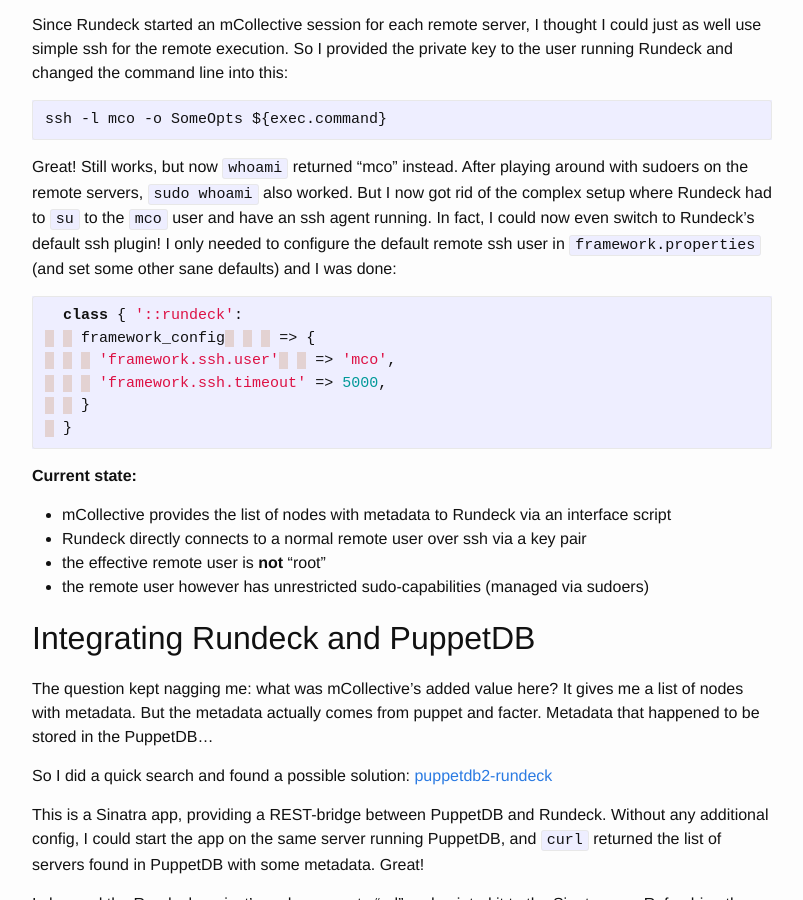
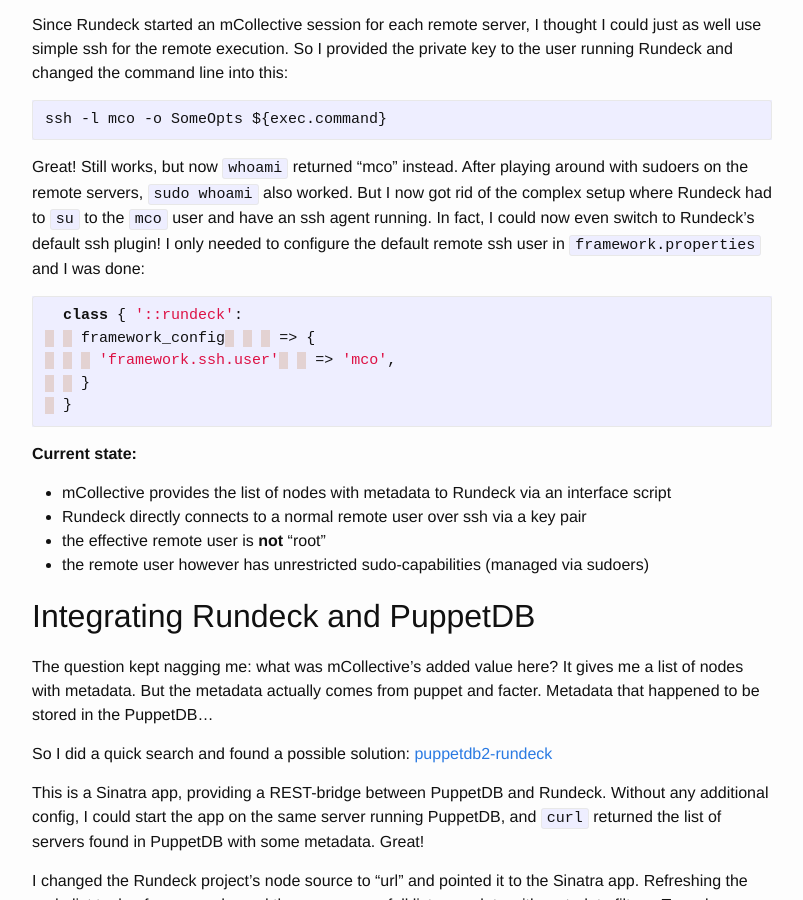
Before and after one commit to jovandeginste/jovandeginste.github.io, a Jekyll site: the page built from _posts/2016-04-29-puppet-mcollective-rundeck.md, in a window 1280 px wide and 900 px high, scrolled down 2517 px. Shown: the whole window, without its empty margins (238-1041 px from the left). Built offline with Jekyll 4.4.1, drawn with Linux system fonts in a browser that asks for light colours; nearby versions of some CDN libraries; comment, search, counter and statistics services are not loaded.

Commit message:
No ssh timeout - sucks

````diff
--- a/_posts/2016-04-29-puppet-mcollective-rundeck.md
+++ b/_posts/2016-04-29-puppet-mcollective-rundeck.md
@@ -97,13 +97,12 @@
 ssh -l mco -o SomeOpts ${exec.command}
 ```
 
-Great! Still works, but now `whoami` returned "mco" instead. After playing around with sudoers on the remote servers, `sudo whoami` also worked. But I now got rid of the complex setup where Rundeck had to `su` to the `mco` user and have an ssh agent running. In fact, I could now even switch to Rundeck's default ssh plugin! I only needed to configure the default remote ssh user in `framework.properties` (and set some other sane defaults) and I was done:
+Great! Still works, but now `whoami` returned "mco" instead. After playing around with sudoers on the remote servers, `sudo whoami` also worked. But I now got rid of the complex setup where Rundeck had to `su` to the `mco` user and have an ssh agent running. In fact, I could now even switch to Rundeck's default ssh plugin! I only needed to configure the default remote ssh user in `framework.properties` and I was done:
 
 ```puppet
   class { '::rundeck':
     framework_config      => {
       'framework.ssh.user'    => 'mco',
-      'framework.ssh.timeout' => 5000,
     }
   }
 ```
````
